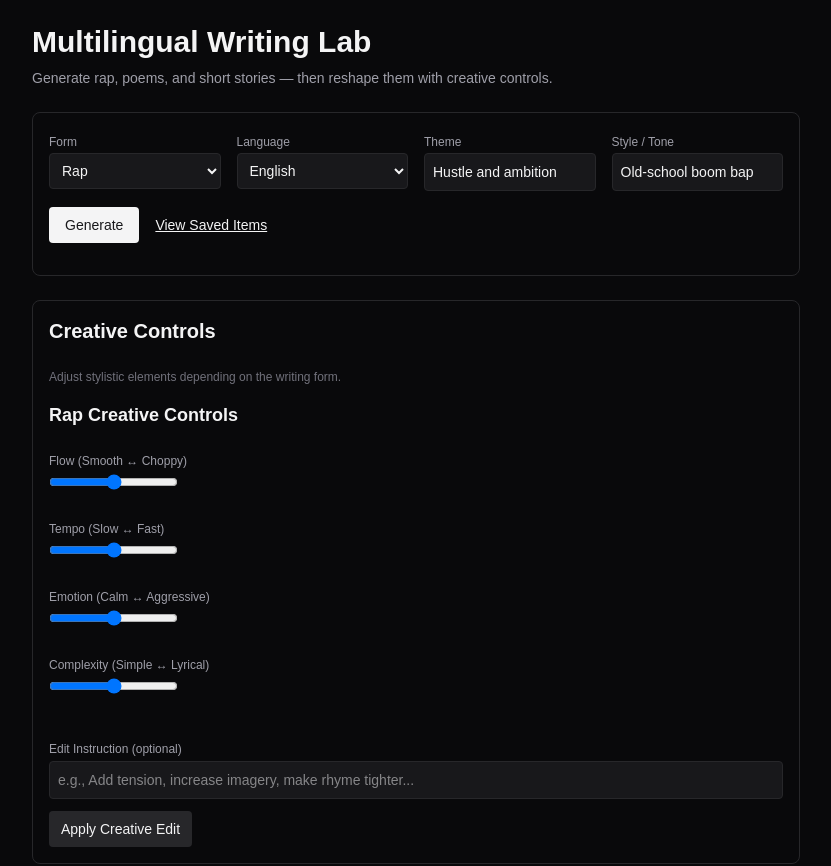
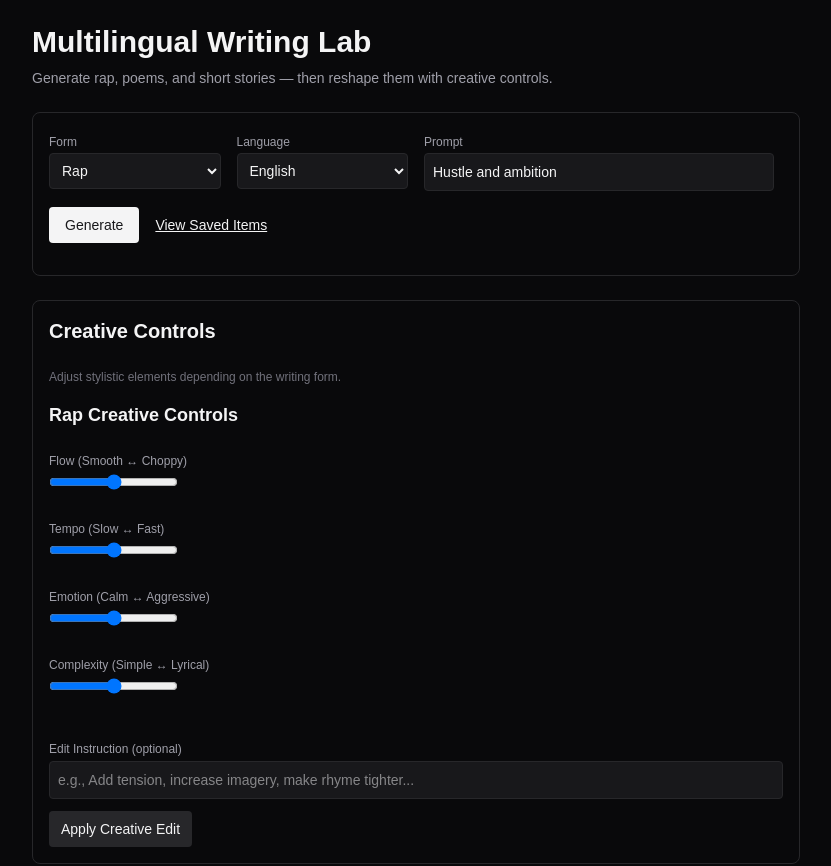
Before and after one commit to aarjun783/rap-generator, a Next.js app: page / in a window 1280 px wide. Shown: the top 866 px of the page, without its empty margins (224-1055 px from the left). Built offline with nearby package versions, Linux system fonts and the light colour scheme.

Commit message:
Removed the style textbox and changed the theme into prompt

```diff
--- a/app/page.tsx
+++ b/app/page.tsx
@@ -28,8 +28,7 @@ type FormType = "Rap" | "Poem" | "Short Story";
 export default function HomePage() {
   const [form, setForm] = useState<FormType>("Rap");
   const [language, setLanguage] = useState("English");
-  const [theme, setTheme] = useState("Hustle and ambition");
-  const [style, setStyle] = useState("Old-school boom bap");
+  const [prompter, setPrompter] = useState("Hustle and ambition");
   const [lyric, setLyric] = useState("");
 
   const [instruction, setInstruction] = useState("");
@@ -80,7 +79,7 @@ export default function HomePage() {
     const res = await fetch("/api/generate", {
       method: "POST",
       headers: { "Content-Type": "application/json" },
-      body: JSON.stringify({ language, theme, style, form }),
+      body: JSON.stringify({ language, prompter, form }),
     });
 
     const data = await res.json();
@@ -207,21 +206,11 @@ export default function HomePage() {
 
             {/* THEME */}
             <div>
-              <label className="text-xs text-zinc-400">Theme</label>
+              <label className="text-xs text-zinc-400">Prompt</label>
               <input
-                value={theme}
-                onChange={(e) => setTheme(e.target.value)}
-                className="w-full bg-zinc-900 border border-zinc-800 p-2 rounded text-sm"
-              />
-            </div>
-
-            {/* STYLE */}
-            <div>
-              <label className="text-xs text-zinc-400">Style / Tone</label>
-              <input
-                value={style}
-                onChange={(e) => setStyle(e.target.value)}
-                className="w-full bg-zinc-900 border border-zinc-800 p-2 rounded text-sm"
+                value={prompter}
+                onChange={(e) => setPrompter(e.target.value)}
+                className="w-full md:w-[350px] bg-zinc-900 border border-zinc-800 p-2 rounded text-sm"
               />
             </div>
           </div>
```
